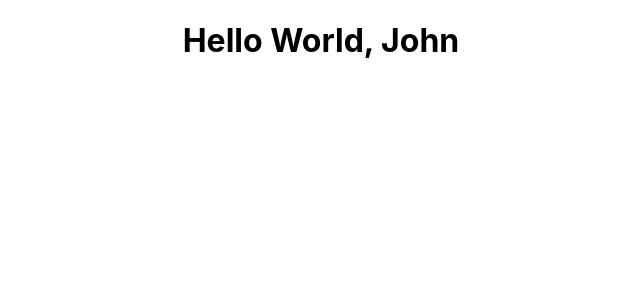
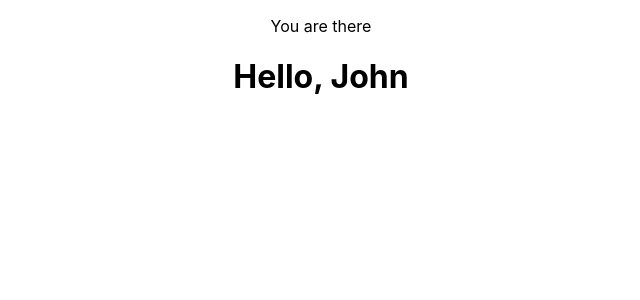
Before and after one commit to sparshcodingiiti/React_Learning, a React (Create React App) app: page / in a window 1280 px wide. Shown: the top 300 px of the page, without its empty margins (319-959 px from the left). Built offline with nearby package versions, Linux system fonts and the light colour scheme.

Commit message:
Adding paragraph tags

```diff
--- a/src/App.js
+++ b/src/App.js
@@ -5,7 +5,10 @@ const App = () => {
   const isNameShowing = true;
   return (
     <div className="App">
-      <h1>Hello World, {isNameShowing?name:"Error"}</h1>
+    {name ?
+    <p>You are there</p>: <p>You are not there</p>
+    }
+      <h1>Hello, {isNameShowing?name:"Someone!!!"}</h1>
     </div>
   );
 }
```
